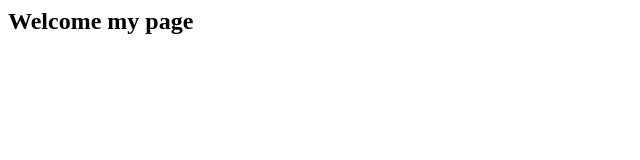
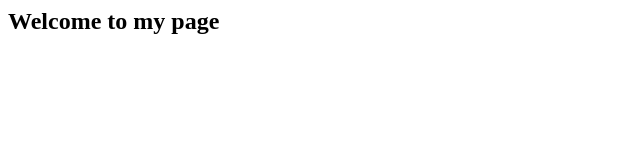
Before and after one commit to Tsaihemanth150/github.io, a plain HTML site: page index.html in a window 1280 px wide. Shown: the full height of the page, 0-640 px from the left. Drawn offline with Linux system fonts and the light colour scheme.

Commit message:
canhed content

```diff
--- a/index.html
+++ b/index.html
@@ -1,5 +1,5 @@
 <html>
     <body>
-    <h2>Welcome my page </h2>
+    <h2>Welcome to my page </h2>
     </body>
 </html>
```
